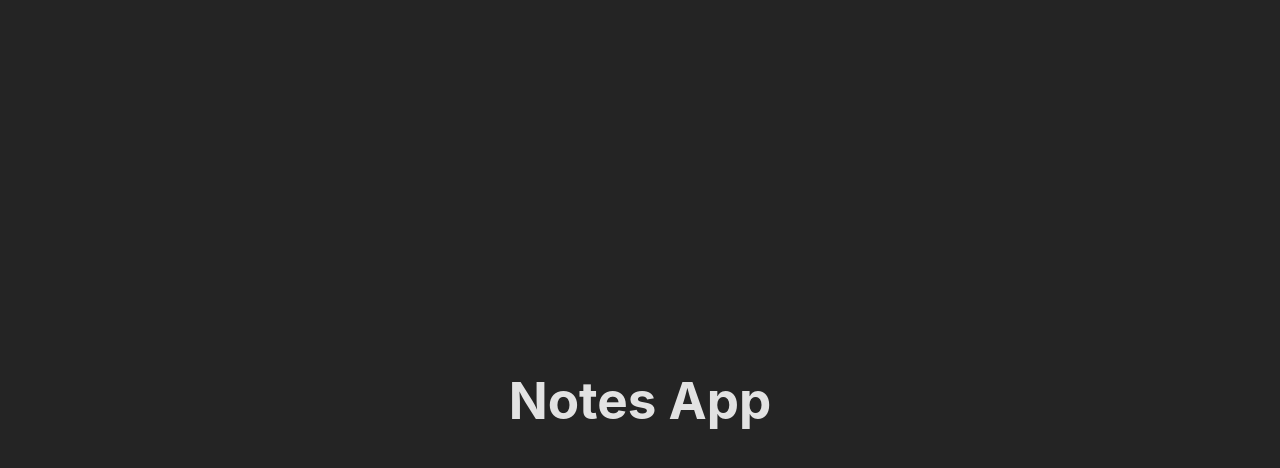
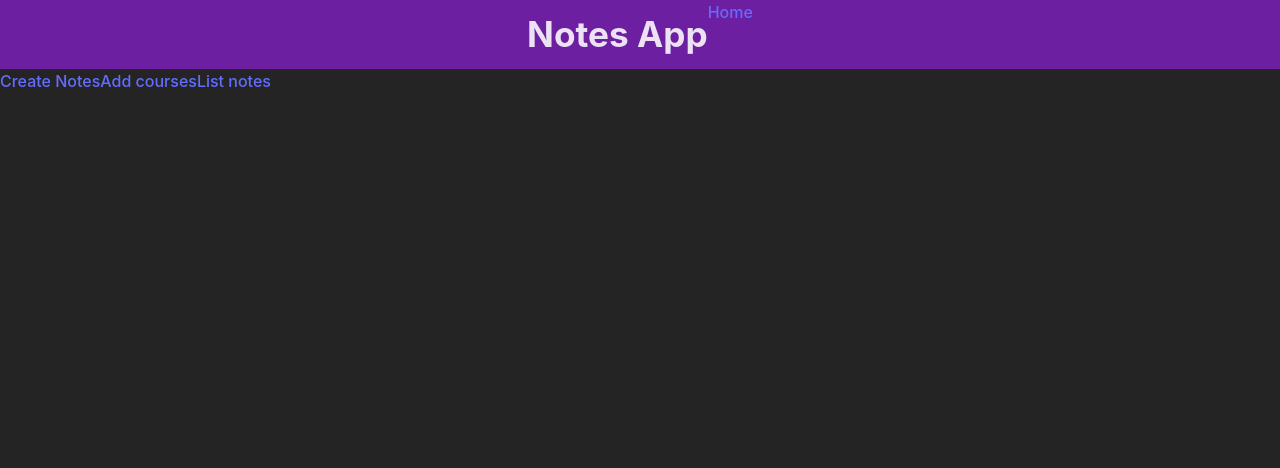
Before and after one commit to jlainee/notes-app, a React (Vite) app: page / in a window 1280 px wide. Shown: the top 468 px of the page. Built offline with nearby package versions, Linux system fonts and the light colour scheme.

Commit message:
New components for layout created

```diff
--- a/src/App.css
+++ b/src/App.css
@@ -1,6 +1,15 @@
 #root {
-  max-width: 1280px;
+  /* max-width: 1280px;
   margin: 0 auto;
   padding: 2rem;
-  text-align: center;
+  text-align: center; */
+  width: 100%;
 }
+
+nav {
+  margin: auto;
+  width: 100%;
+  display: flex;
+  justify-content: center;
+  background-color: rgb(109, 31, 161);
+}
--- a/src/App.jsx
+++ b/src/App.jsx
@@ -1,13 +1,23 @@
 import { useState } from "react";
 import "./App.css";
+import "./NavBar";
+import NavBar from "./NavBar";
+import Links from "./Links";
+import Notes from "./Notes";
+import NewCourse from "./NewCourse";
+import ListNotes from "./ListNotes";
 
 function App() {
   const [count, setCount] = useState(0);
 
   return (
-    <div className="App">
-      <h1>Notes App</h1>
-    </div>
+    <>
+      <NavBar></NavBar>
+      <Links handleClick={setCount} count={count}></Links>
+      {count === 1 && <Notes></Notes>}
+      {count === 2 && <NewCourse></NewCourse>}
+      {count === 3 && <ListNotes></ListNotes>}
+    </>
   );
 }
 
--- /dev/null
+++ b/src/Links.jsx
@@ -0,0 +1,11 @@
+const Links = ({ handleClick, count }) => {
+  return (
+    <div className="links">
+      {count === 0 && <a onClick={() => handleClick(1)}>Create Notes</a>}
+      {count === 0 && <a onClick={() => handleClick(2)}>Add courses</a>}
+      {count === 0 && <a onClick={() => handleClick(3)}>List notes</a>}
+    </div>
+  );
+};
+
+export default Links;
--- /dev/null
+++ b/src/ListNotes.jsx
@@ -0,0 +1,5 @@
+const ListNotes = () => {
+  return <h3>List of notes</h3>;
+};
+
+export default ListNotes;
--- /dev/null
+++ b/src/NavBar.jsx
@@ -0,0 +1,10 @@
+const NavBar = () => {
+  return (
+    <nav>
+      <h1>Notes App</h1>
+      <a>Home</a>
+    </nav>
+  );
+};
+
+export default NavBar;
--- /dev/null
+++ b/src/NewCourse.jsx
@@ -0,0 +1,5 @@
+const NewCourse = () => {
+  return <h2>New course</h2>;
+};
+
+export default NewCourse;
--- /dev/null
+++ b/src/Notes.jsx
@@ -0,0 +1,14 @@
+const Notes = () => {
+  return (
+    <>
+      <h2>Saved notes</h2>
+      <label>Course:</label>
+      <select>
+        <option>all</option>
+        <option>Ohjelmointi 1</option>
+      </select>
+    </>
+  );
+};
+
+export default Notes;
--- a/src/index.css
+++ b/src/index.css
@@ -24,17 +24,17 @@ a:hover {
   color: #535bf2;
 }
 
+html,
 body {
   margin: 0;
+  height: 100%;
   display: flex;
-  place-items: center;
-  min-width: 320px;
-  min-height: 100vh;
+  flex: 1;
 }
 
 h1 {
-  font-size: 3.2em;
-  line-height: 1.1;
+  font-size: 2.2em;
+  line-height: 0.3;
 }
 
 button {
```
